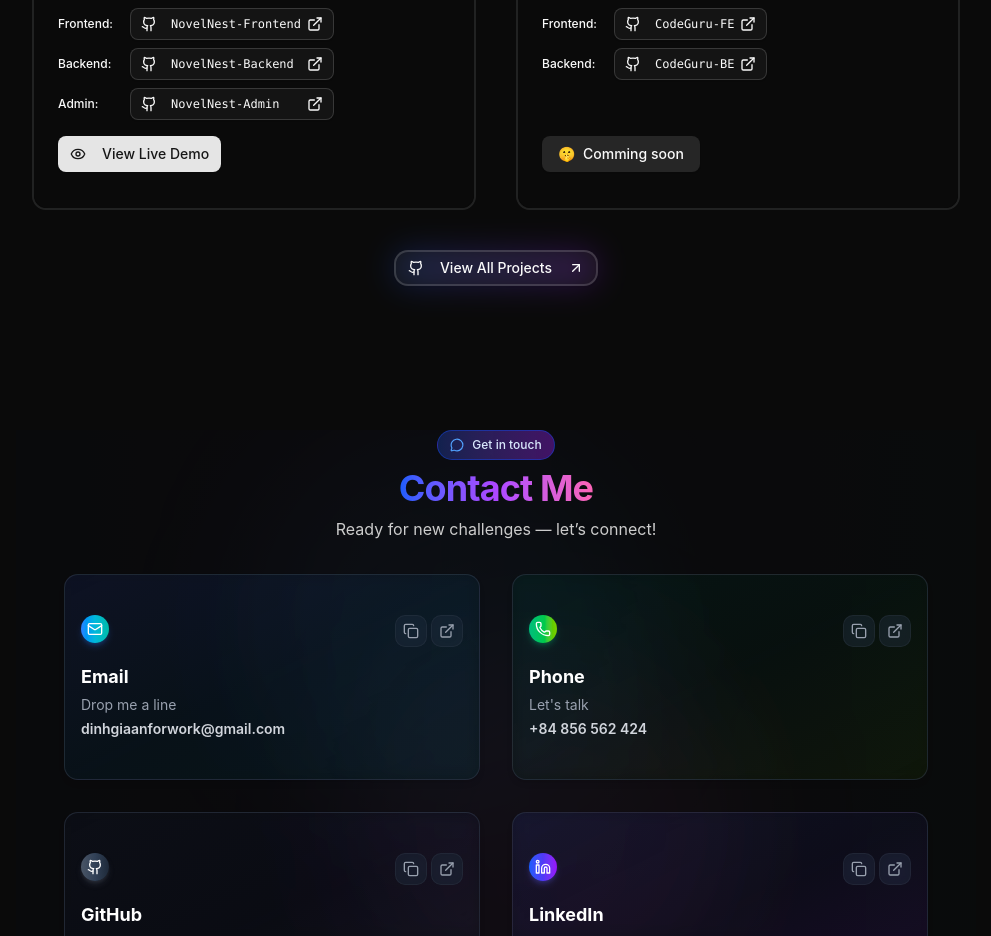
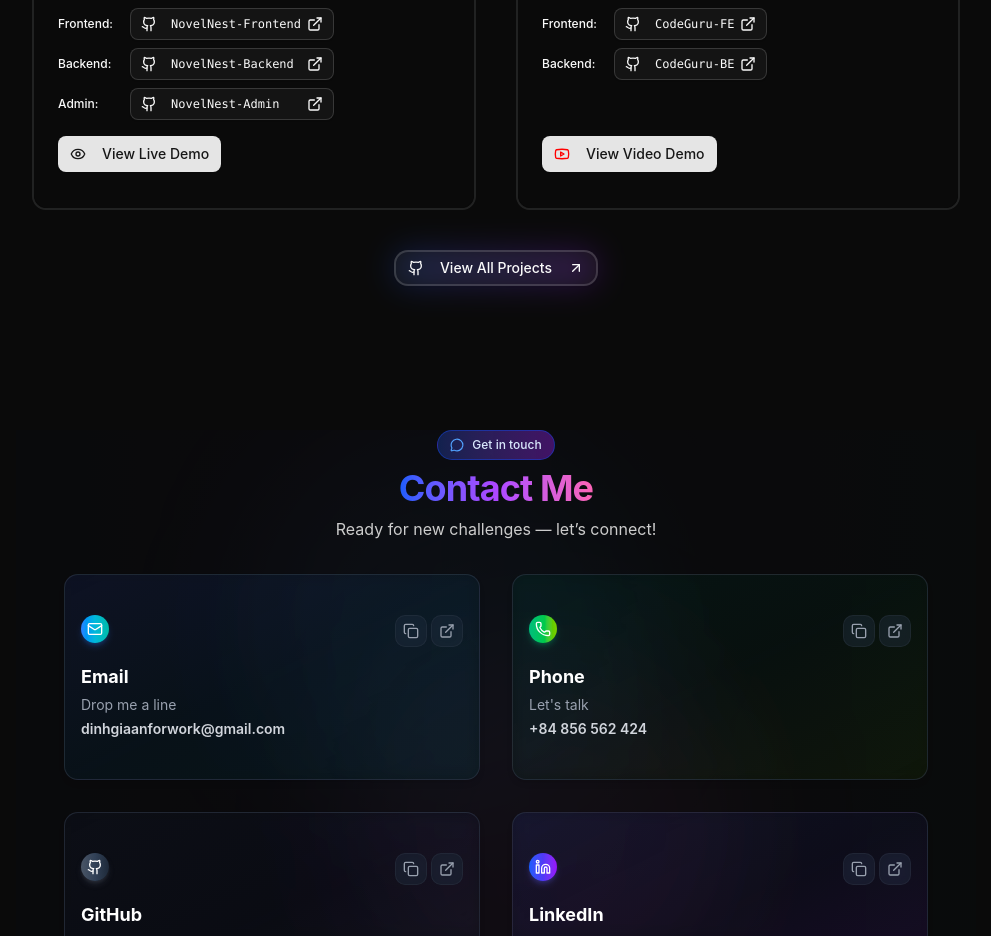
Before and after one commit to dinhgiaan/Portfolio, a React (Vite) app: page / in a window 1280 px wide. Shown: the part 2280-3216 px from the top of the page, without its empty margins (144-1135 px from the left). Built offline with nearby package versions, Linux system fonts and the light colour scheme.

Commit message:
refactor(ui): update project card to support live demo and video demo

```diff
--- a/src/components/sections/project.tsx
+++ b/src/components/sections/project.tsx
@@ -1,6 +1,6 @@
 import { Badge } from "@/components/ui/badge"
 import { Button } from "@/components/ui/button"
-import { ExternalLink, Github, Eye, ArrowUpRight, Code2 } from "lucide-react"
+import { ExternalLink, Github, Eye, ArrowUpRight, Code2, Youtube } from "lucide-react"
 import { CardBody, CardContainer, CardItem } from "../ui/3d-card"
 import ScrollInView from "../scroll.inview"
 import ProjectImage from "../ui/project.img"
@@ -45,7 +45,7 @@ const ProjectSection = () => {
                               url: "https://github.com/dinhgiaan/CodeGuru-BE",
                         },
                   ],
-                  liveDemo: null,
+                  videoDemo: "https://youtu.be/F69pqAsAizY",
             },
       ]
 
@@ -89,12 +89,17 @@ const ProjectSection = () => {
                                                                         src={project.image}
                                                                         alt={project.title}
                                                                   />
-                                                                  {project.liveDemo && (
+
+                                                                  {(project.liveDemo || project.videoDemo) && (
                                                                         <div className="absolute inset-0 bg-black/60 opacity-0 group-hover:opacity-100 transition-opacity duration-300 flex items-center justify-center gap-3">
                                                                               <Button size="sm" variant="secondary" asChild>
-                                                                                    <a href={project.liveDemo} target="_blank" rel="noopener noreferrer">
+                                                                                    <a
+                                                                                          href={project.liveDemo || project.videoDemo}
+                                                                                          target="_blank"
+                                                                                          rel="noopener noreferrer"
+                                                                                    >
                                                                                           <Eye className="w-4 h-4 mr-2" />
-                                                                                          Live Demo
+                                                                                          {project.liveDemo ? "Live Demo" : "Video Demo"}
                                                                                     </a>
                                                                               </Button>
                                                                         </div>
@@ -149,19 +154,21 @@ const ProjectSection = () => {
                                                             </CardItem>
 
                                                             <CardItem translateZ={5} className="min-h-[3rem] flex items-start">
-                                                                  {project.liveDemo ? (
+                                                                  {project.liveDemo && (
                                                                         <Button className="w-full" asChild>
                                                                               <a href={project.liveDemo} target="_blank" rel="noopener noreferrer">
                                                                                     <Eye className="w-4 h-4 mr-2" />
                                                                                     View Live Demo
                                                                               </a>
                                                                         </Button>
-                                                                  ) : (
-                                                                        <Button className="w-full cursor-default" variant={"secondary"} asChild>
-                                                                              <div>
-                                                                                    <span>🤫</span>
-                                                                                    Comming soon
-                                                                              </div>
+                                                                  )}
+
+                                                                  {project.videoDemo && (
+                                                                        <Button className="w-full" asChild>
+                                                                              <a href={project.videoDemo} target="_blank" rel="noopener noreferrer">
+                                                                                    <Youtube color="red" className="w-4 h-4 mr-2" />
+                                                                                    View Video Demo
+                                                                              </a>
                                                                         </Button>
                                                                   )}
                                                             </CardItem>
```
